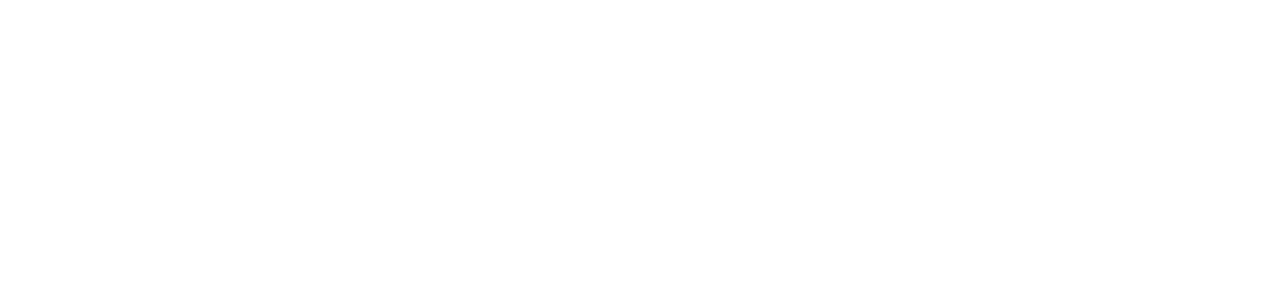
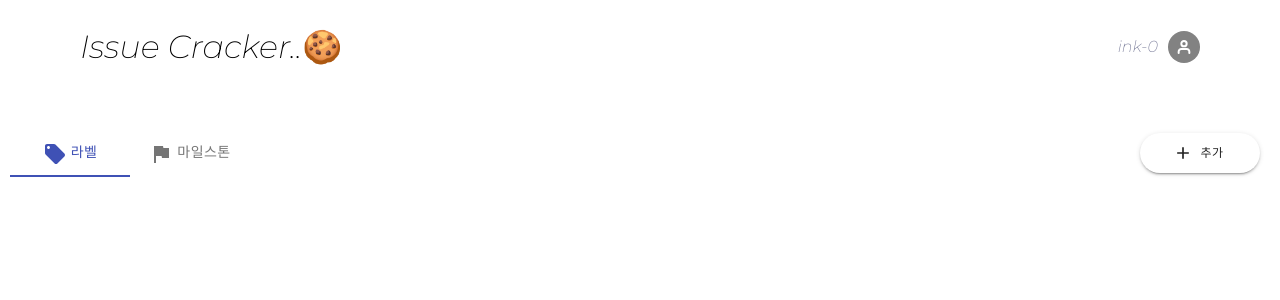
Before and after one commit to codesquad-members-2021/issue-tracker, a React (Create React App) app in the folder frontend/issue-cracker/: page /main/issue-list in a window 1280 px wide. Shown: the top 300 px of the page. Built offline with nearby package versions, Linux system fonts and the light colour scheme; the HTML template or start-up script is replaced by a standard one.

Commit message:
feat: Header & Issue list uppper box ghojeong/issue-tracker/#31

```diff
--- a/frontend/issue-cracker/src/App.tsx
+++ b/frontend/issue-cracker/src/App.tsx
@@ -1,10 +1,12 @@
 import React from 'react';
+import { BrowserRouter, Route } from 'react-router-dom';
 import styled, { ThemeProvider } from 'styled-components';
 import theme from '../src/components/styles/theme';
 import { GlobalStyle } from './components/styles/GlobalStyle';
 import LogIn from './components/layout/LogIn';
-import { BrowserRouter, Route } from 'react-router-dom';
 import Callback from './components/Callback';
+import Header from './components/layout/Header';
+import IssueList from './components/layout/IssueList';
 
 function App(): JSX.Element {
   return (
@@ -12,8 +14,12 @@ function App(): JSX.Element {
       <ThemeProvider theme={theme}>
         <GlobalStyle />
         <AppStyle>
-          <Route exact path="/" component={LogIn} />
+          <Route exact path="/login" component={LogIn} />
           <Route exact path="/callback" component={Callback} />
+          <Route path="/main" component={Header} />
+          <Route exact path="/main/issue-list" component={IssueList} />
+          {/* <Route exact path="/iss ue-add" component={Header} /> */}
+          {/* <Route exact path="/main/add" component={AddList} /> */}
         </AppStyle>
       </ThemeProvider>
     </BrowserRouter>
@@ -39,10 +45,4 @@ function App(): JSX.Element {
 
 export default App;
 
-const AppStyle = styled.div`
-  display: flex;
-  justify-content: center;
-  align-items: center;
-  position: relative;
-  height: 100vh;
-`;
+const AppStyle = styled.div``;
--- a/frontend/issue-cracker/src/components/common/ButtonList.tsx
+++ b/frontend/issue-cracker/src/components/common/ButtonList.tsx
@@ -76,6 +76,7 @@ function ButtonSmallFill({ classes, name, color }: IButton) {
       className={classes.buttonSmallFill}
       style={{
         backgroundColor: `${color}`,
+        color: `${color === 'white' ? '#222' : '#fff'}`,
       }}
     >
       {name}
--- /dev/null
+++ b/frontend/issue-cracker/src/components/common/TabList.tsx
@@ -0,0 +1,54 @@
+import React from 'react';
+import { makeStyles } from '@material-ui/core/styles';
+import Tabs from '@material-ui/core/Tabs';
+import Tab from '@material-ui/core/Tab';
+import LocalOfferIcon from '@material-ui/icons/LocalOffer';
+import FlagIcon from '@material-ui/icons/Flag';
+
+const useStyles = makeStyles({
+  tabWrapper: {
+    minWidth: 120,
+  },
+});
+
+export default function TabList(): JSX.Element {
+  const classes = useStyles();
+  const [value, setValue] = React.useState(0);
+
+  const handleChange = (
+    event: React.ChangeEvent<Record<string, unknown>>,
+    newValue: number
+  ) => {
+    setValue(newValue);
+  };
+
+  return (
+    <Tabs
+      value={value}
+      onChange={handleChange}
+      variant="fullWidth"
+      indicatorColor="primary"
+      textColor="primary"
+      aria-label="icon label tabs example"
+    >
+      <Tab
+        value={0}
+        className={classes.tabWrapper}
+        label={
+          <div>
+            <LocalOfferIcon style={{ verticalAlign: 'middle' }} /> 라벨
+          </div>
+        }
+      />
+      <Tab
+        value={1}
+        className={classes.tabWrapper}
+        label={
+          <div>
+            <FlagIcon style={{ verticalAlign: 'middle' }} /> 마일스톤
+          </div>
+        }
+      />
+    </Tabs>
+  );
+}
--- /dev/null
+++ b/frontend/issue-cracker/src/components/layout/Header.tsx
@@ -0,0 +1,45 @@
+import React, { FC, useEffect } from 'react';
+import styled from 'styled-components';
+import Logo from '../common/Logo';
+import { MEDIUM, LOGO_TITLE } from '../../utils/const';
+import AccountIcon from '../styles/AccountIcon';
+const Header: FC = () => {
+  // const [profileURL, setProfileURL] = useState('');
+  // useEffect(() => {
+  //     const profileImg = localStorage.getItem('ProfileURL');
+  //     setProfileURL(profileImg);
+  // })
+  return (
+    <HeaderDiv>
+      <Logo type={MEDIUM} name={LOGO_TITLE} />
+      <UserDiv>
+        <AccountName>ink-0</AccountName>
+        <AccountIcon />
+        {/* <ProfileImg /> */}
+      </UserDiv>
+    </HeaderDiv>
+  );
+};
+
+export default Header;
+
+const HeaderDiv = styled.div`
+  display: flex;
+  justify-content: space-between;
+  margin: 27px 80px 57px 80px;
+`;
+const UserDiv = styled.div`
+  display: flex;
+  align-items: center;
+`;
+const AccountName = styled.div`
+  margin-right: 10px;
+  color: ${({ theme }) => theme.colors.gray2};
+  font-family: 'Montserrat', sans-serif;
+`;
+const ProfileImg = styled.img`
+  width: 30px;
+  height: 30px;
+  border-radius: 70%;
+  /* object-fit: contain; */
+`;
--- /dev/null
+++ b/frontend/issue-cracker/src/components/layout/IssueList.tsx
@@ -0,0 +1,40 @@
+import React, { FC } from 'react';
+import styled from 'styled-components';
+import { ADD, SMALL_FILL } from '../../utils/const';
+import ButtonList from '../common/ButtonList';
+import TabList from '../common/TabList';
+
+const IssueList: FC = () => {
+  return (
+    <IssueListDiv>
+      <AddContainer>
+        <TabBox>
+          <TabList />
+        </TabBox>
+        <ButtonBox>
+          <ButtonList type={SMALL_FILL} name={ADD} />
+        </ButtonBox>
+      </AddContainer>
+    </IssueListDiv>
+  );
+};
+
+export default IssueList;
+
+const IssueListDiv = styled.div``;
+
+const AddContainer = styled.div`
+  width: 100vw;
+  display: flex;
+  justify-content: space-between;
+  align-items: center;
+  padding: 0 10px;
+`;
+
+const TabBox = styled.div`
+  display: flex;
+`;
+
+const ButtonBox = styled.div`
+  margin: 10px;
+`;
--- a/frontend/issue-cracker/src/components/layout/LogIn.tsx
+++ b/frontend/issue-cracker/src/components/layout/LogIn.tsx
@@ -49,7 +49,12 @@ const LogIn: FC = () => {
 
 export default LogIn;
 
-const LogInDiv = styled.div``;
+const LogInDiv = styled.div`
+  display: flex;
+  justify-content: center;
+  align-items: center;
+  height: 100vh;
+`;
 
 const LogInBox = styled.div`
   display: flex;
--- /dev/null
+++ b/frontend/issue-cracker/src/components/styles/AccountIcon.tsx
@@ -0,0 +1,28 @@
+import React, { FC } from 'react';
+const AccountIcon: FC = () => (
+  <svg
+    width="32"
+    height="32"
+    viewBox="0 0 32 32"
+    fill="none"
+    xmlns="http://www.w3.org/2000/svg"
+  >
+    <rect width="32" height="32" rx="16" fill="#828282" />
+    <path
+      d="M21.3334 22V20.6667C21.3334 19.9594 21.0525 19.2811 20.5524 18.781C20.0523 18.281 19.374 18 18.6667 18H13.3334C12.6262 18 11.9479 18.281 11.4478 18.781C10.9477 19.2811 10.6667 19.9594 10.6667 20.6667V22"
+      stroke="white"
+      strokeWidth="2"
+      strokeLinecap="round"
+      strokeLinejoin="round"
+    />
+    <path
+      d="M15.9999 15.3333C17.4727 15.3333 18.6666 14.1394 18.6666 12.6667C18.6666 11.1939 17.4727 10 15.9999 10C14.5272 10 13.3333 11.1939 13.3333 12.6667C13.3333 14.1394 14.5272 15.3333 15.9999 15.3333Z"
+      stroke="white"
+      strokeWidth="2"
+      strokeLinecap="round"
+      strokeLinejoin="round"
+    />
+  </svg>
+);
+
+export default AccountIcon;
--- a/frontend/issue-cracker/src/utils/const.ts
+++ b/frontend/issue-cracker/src/utils/const.ts
@@ -8,7 +8,12 @@ export const GITHUB_LOGIN = 'GitHub 계정으로 로그인';
 export const DEFAULT_LOGIN = '아이디로 로그인';
 
 // ButtonName
+export const ADD = '추가';
 
 // ButtonSize
 export const LARGE = 'large';
 export const MEDIUM = 'medium';
+export const SMALL_FILL = 'smallFill';
+export const SMALL_BORDER = 'smallBorder';
+export const MEDIUM_TEXT = 'mediumText';
+export const SMALL_TEXT = 'smallText';
```
